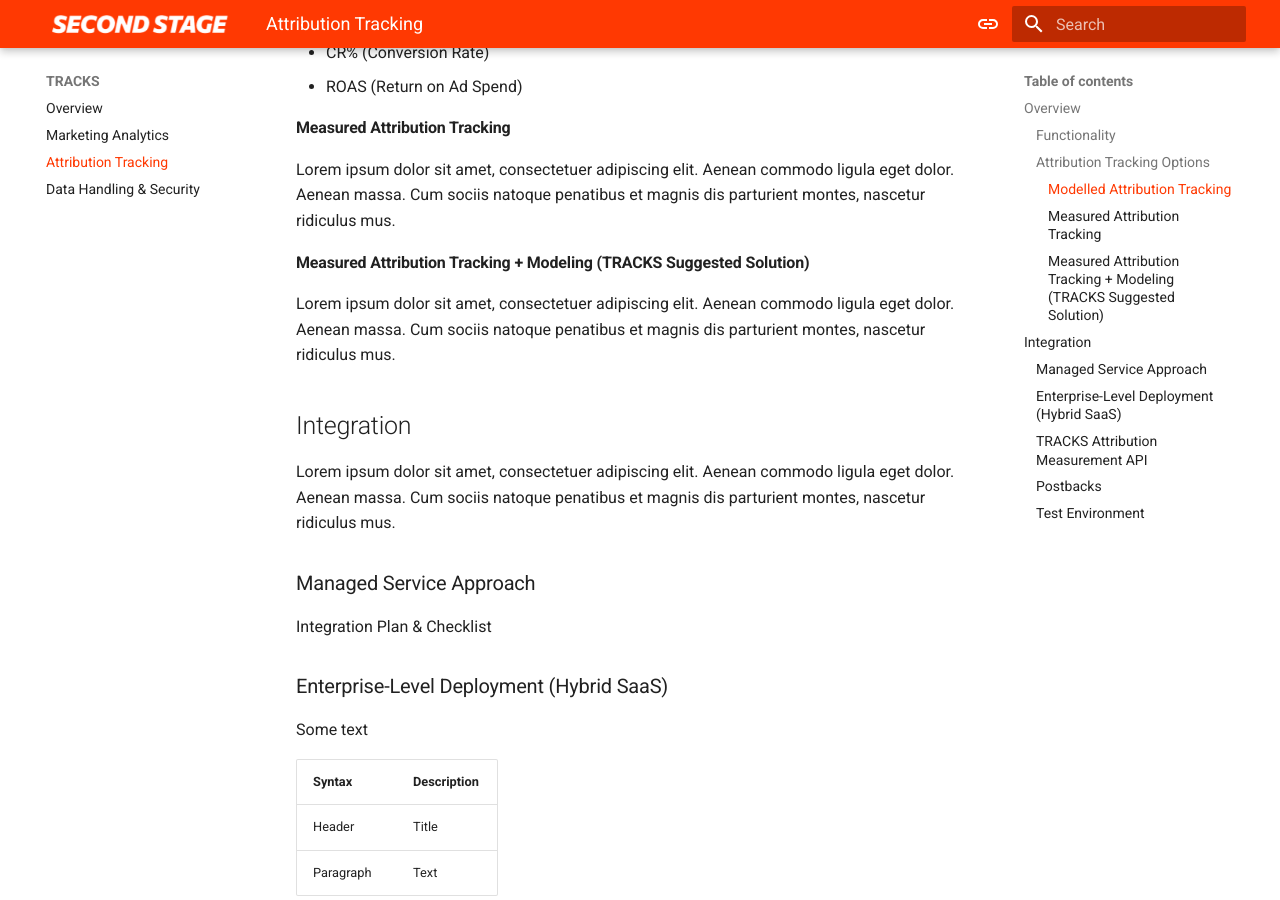
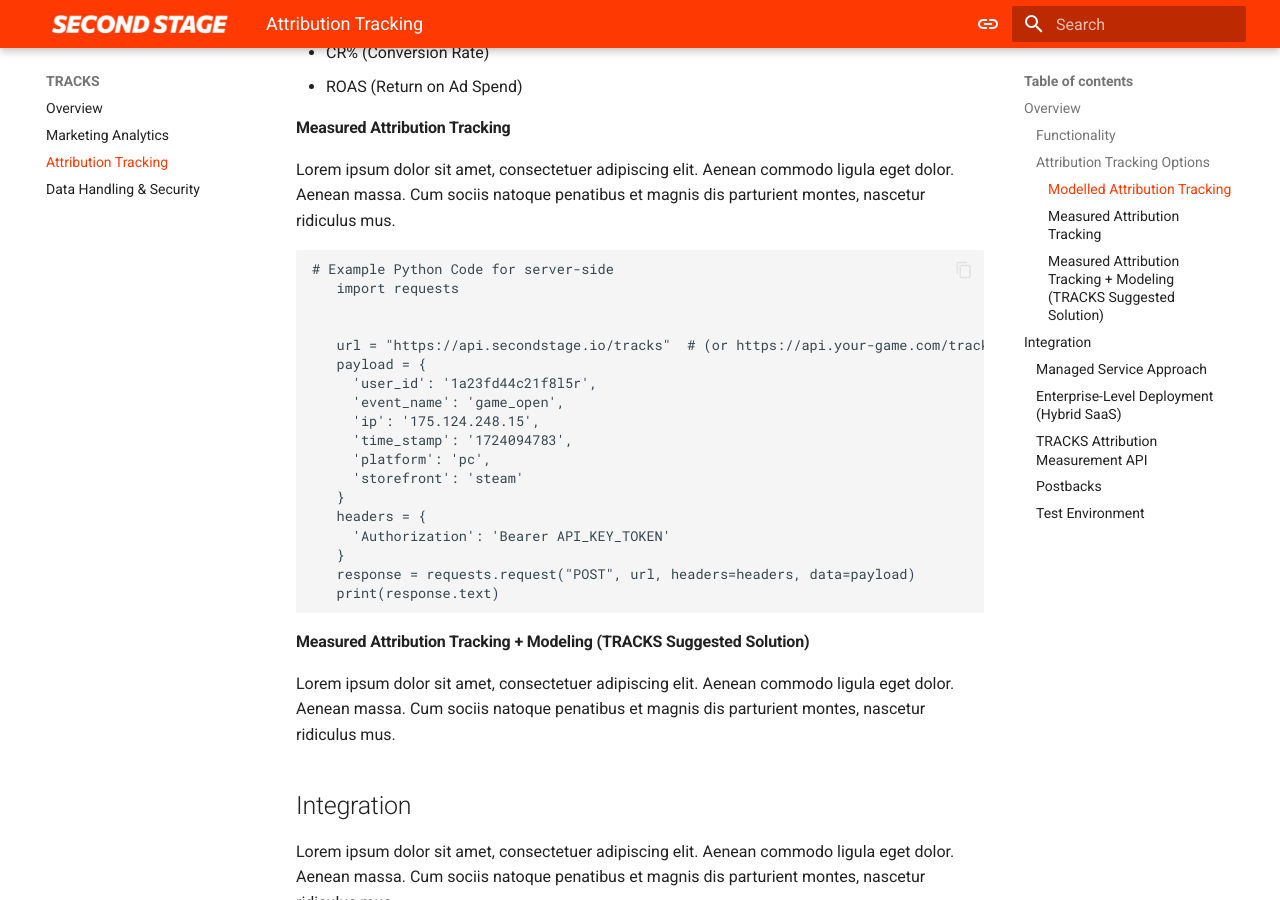
Before and after one commit to secondstage-io/tracks-documentation, an MkDocs documentation site: the page built from docs/tracks/attribution-tracking.md, in a window 1280 px wide and 900 px high, scrolled down 3394 px. Built offline with MkDocs 1.6.1 and Material for MkDocs 9.7.7, drawn with Linux system fonts in a browser that asks for light colours.

Commit message:
Update attribution-tracking.md
test code box

````diff
--- a/docs/tracks/attribution-tracking.md
+++ b/docs/tracks/attribution-tracking.md
@@ -84,6 +84,27 @@
 
 Lorem ipsum dolor sit amet, consectetuer adipiscing elit. Aenean commodo ligula eget dolor. Aenean massa. Cum sociis natoque penatibus et magnis dis parturient montes, nascetur ridiculus mus.
 
+```
+# Example Python Code for server-side
+   import requests
+
+
+   url = "https://api.secondstage.io/tracks"  # (or https://api.your-game.com/tracks)
+   payload = {
+     'user_id': '1a23fd44c21f8l5r',
+     'event_name': 'game_open',
+     'ip': '175.124.248.15',
+     'time_stamp': '1724094783',
+     'platform': 'pc',
+     'storefront': 'steam'
+   }
+   headers = {
+     'Authorization': 'Bearer API_KEY_TOKEN'
+   }
+   response = requests.request("POST", url, headers=headers, data=payload)
+   print(response.text)
+```
+
 #### Measured Attribution Tracking + Modeling (TRACKS Suggested Solution)
 
 Lorem ipsum dolor sit amet, consectetuer adipiscing elit. Aenean commodo ligula eget dolor. Aenean massa. Cum sociis natoque penatibus et magnis dis parturient montes, nascetur ridiculus mus.
````
